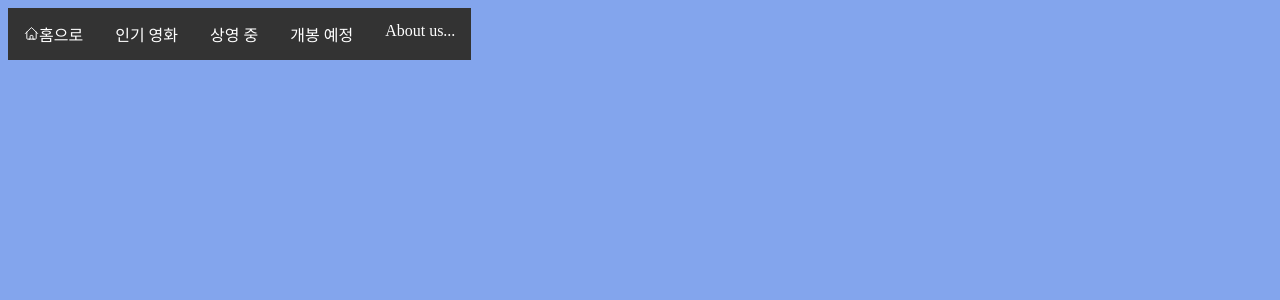
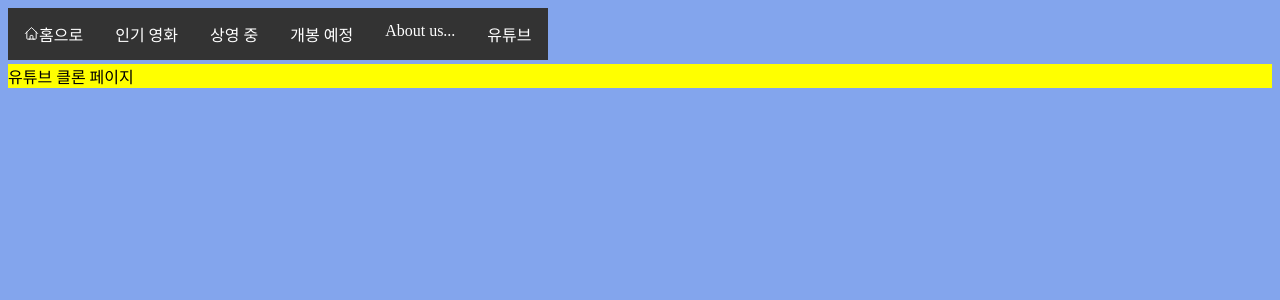
Before and after one commit to tmdwns9630/study_movie_app, a React (Create React App) app: page /Youtube in a window 1280 px wide. Shown: the top 300 px of the page. Built offline with nearby package versions, Linux system fonts and the light colour scheme.

Commit message:
유튜브 클론 만들기 전 세팅만

```diff
--- a/src/components/Menu.js
+++ b/src/components/Menu.js
@@ -1,6 +1,8 @@
 import { BrowserRouter, Routes, Route, Link } from "react-router-dom";
 import Movies from "./Movies";
 import "./Menu.css";
+import Youtube from "./Youtube";
+
 //latest가 왠지 안된다.
 function Home() {
   console.log("Home");
@@ -50,6 +52,9 @@
           <li>
             <Link to="/about">About us...</Link>
           </li>
+          <li>
+            <Link to="/Youtube">유튜브</Link>
+          </li>
         </ul>
       </nav>
       <Routes>
@@ -58,6 +63,7 @@
         <Route path="/popular" element={<Movies apiPath="popular" />} />
         <Route path="/upcoming" element={<Movies apiPath="upcoming" />} />
         <Route path="/latest" element={<Movies apiPath="latest" />} />
+        <Route path="/Youtube" element={<Youtube />} />
       </Routes>
       {/* path의 경로로 들어가면 element의 컴포넌트를 렌더링 하라. */}
     </BrowserRouter>
--- /dev/null
+++ b/src/components/Youtube.css
@@ -0,0 +1,3 @@
+.yt__main {
+  background-color: yellow;
+}
--- /dev/null
+++ b/src/components/Youtube.js
@@ -0,0 +1,6 @@
+import "./Youtube.css";
+
+function Youtube(props) {
+  return <div className="yt__main">유튜브 클론 페이지</div>;
+}
+export default Youtube;
```
